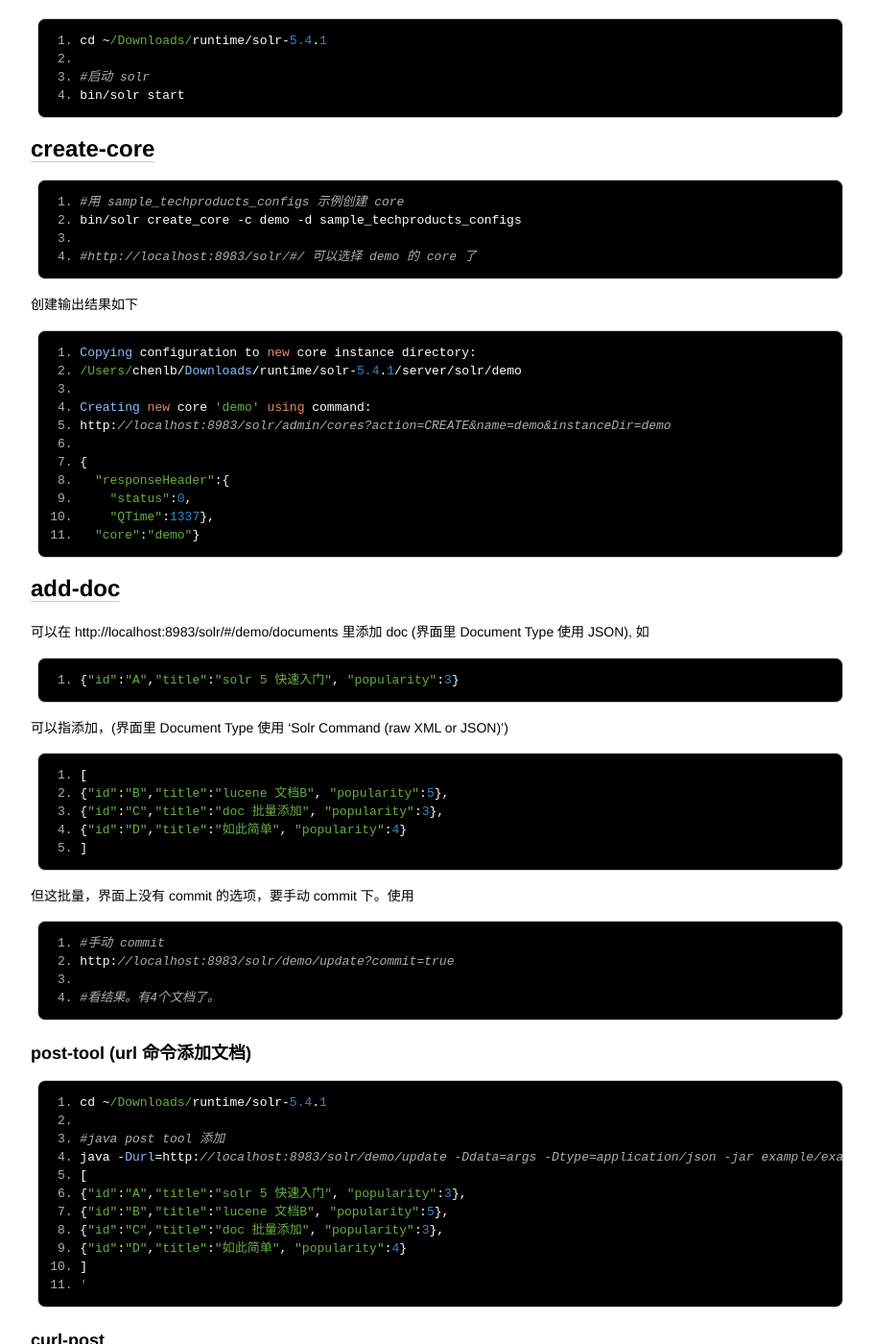
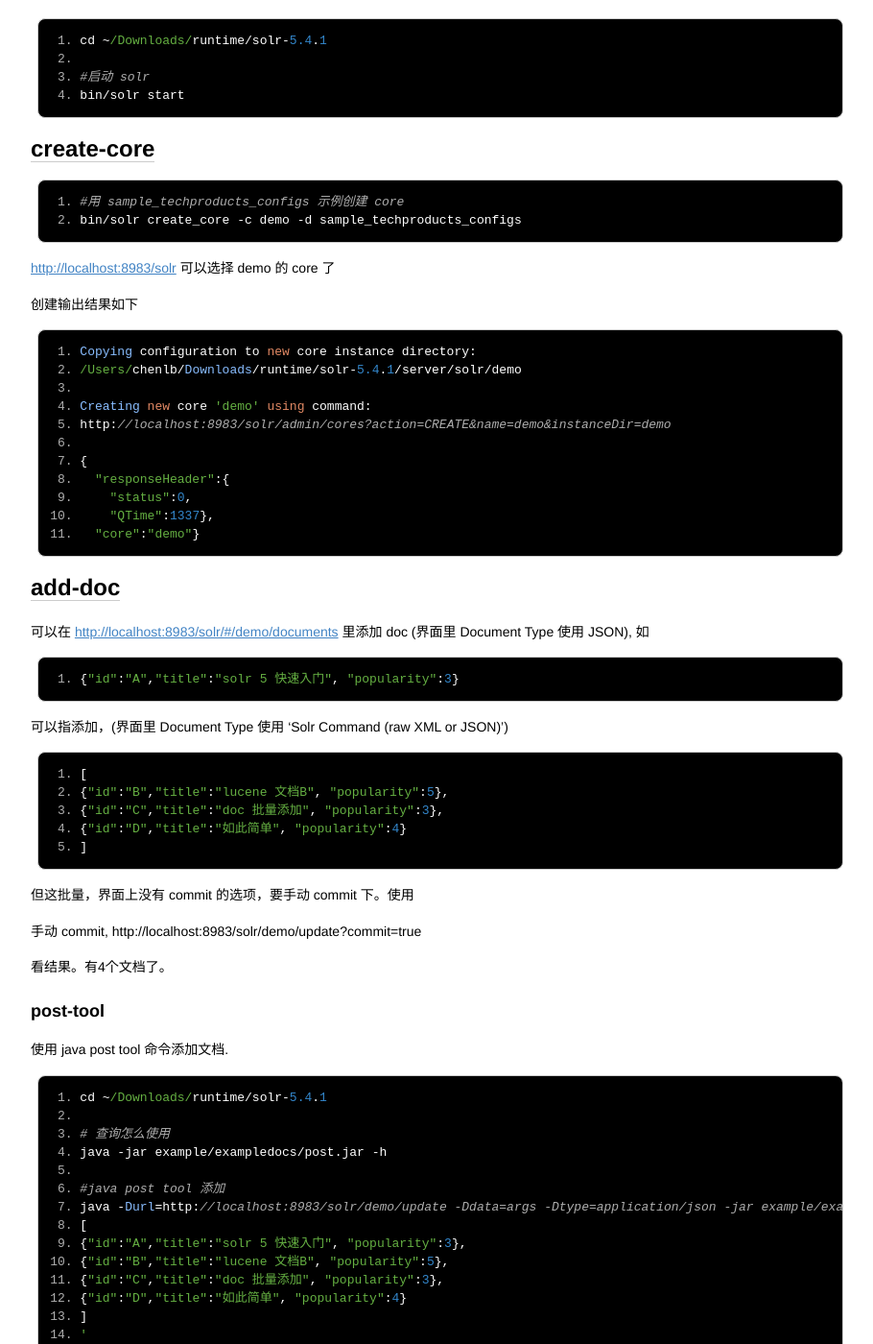
Before and after one commit to chenlb/chenlb.github.io, a Jekyll site: the page built from _posts/2016-02-15-quick-start-solr5.md, in a window 1280 px wide and 1400 px high, scrolled down 463 px. Shown: the whole window at 96% size, without its empty margins (181-1091 px from the left). Built offline with Jekyll 4.4.1, drawn with Linux system fonts in a browser that asks for light colours; some of the changed text lies outside the part shown.

Commit message:
solr quick start 排版

````diff
--- a/_posts/2016-02-15-quick-start-solr5.md
+++ b/_posts/2016-02-15-quick-start-solr5.md
@@ -22,9 +22,9 @@
 ```bash
 #用 sample_techproducts_configs 示例创建 core
 bin/solr create_core -c demo -d sample_techproducts_configs
+```
 
-#http://localhost:8983/solr/#/ 可以选择 demo 的 core 了
-```
+[http://localhost:8983/solr](http://localhost:8983/solr/#/) 可以选择 demo 的 core 了
 
 创建输出结果如下
 
@@ -44,7 +44,9 @@
 
 ## add-doc
 
-可以在 http://localhost:8983/solr/#/demo/documents 里添加 doc (界面里 Document Type 使用 JSON), 如
+可以在
+[http://localhost:8983/solr/#/demo/documents](http://localhost:8983/solr/#/demo/documents)
+里添加 doc (界面里 Document Type 使用 JSON), 如
 
 ```json
 {"id":"A","title":"solr 5 快速入门", "popularity":3}
@@ -62,17 +64,19 @@
 
 但这批量，界面上没有 commit 的选项，要手动 commit 下。使用
 
-```
-#手动 commit
-http://localhost:8983/solr/demo/update?commit=true
+手动 commit, http://localhost:8983/solr/demo/update?commit=true
 
-#看结果。有4个文档了。
-```
+看结果。有4个文档了。
 
-### post-tool (url 命令添加文档)
+### post-tool
+
+使用 java post tool 命令添加文档.
 
 ```bash
 cd ~/Downloads/runtime/solr-5.4.1
+
+# 查询怎么使用
+java -jar example/exampledocs/post.jar -h
 
 #java post tool 添加
 java -Durl=http://localhost:8983/solr/demo/update -Ddata=args -Dtype=application/json -jar example/exampledocs/post.jar '
@@ -87,6 +91,8 @@
 
 ### curl-post
 
+用 curl 来 post 数据。
+
 ```bash
 curl -X POST -H 'Content-Type: application/json' 'http://localhost:8983/solr/demo/update?commit=true' --data-binary '
 [
````
